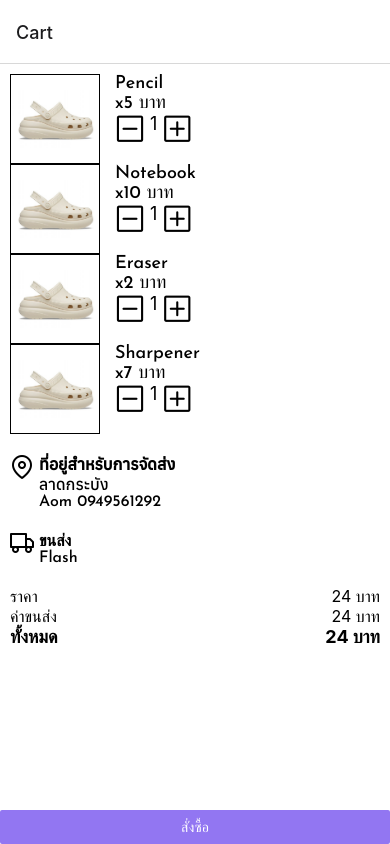
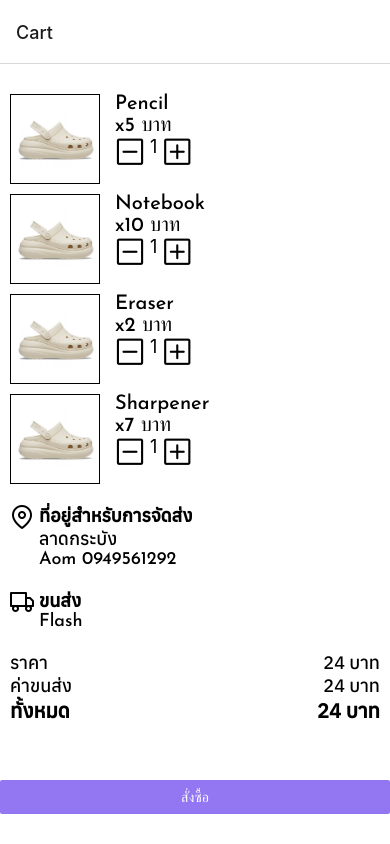
Before and after one commit to 64070018/mobile-Rubheal, a React Native app in the folder RUBHEAL/: screen /Cart in a window 390 px wide. Built offline with nearby package versions, Linux system fonts and the light colour scheme.

Commit message:
Update font

```diff
--- a/RUBHEAL/screens/cartScreen.js
+++ b/RUBHEAL/screens/cartScreen.js
@@ -27,7 +27,7 @@ const CartScreen = (props) => {
     return (
 
         <SafeAreaView style={styles.container}>
-            <View style={{paddingHorizontal:10}}>
+            <View style={{paddingHorizontal:10, paddingTop:10}}>
                 <FlatList data={products} keyExtractor={(item) => item.id} renderItem={({ item }) => {
                     return (
                         <View style={styles.product}>
@@ -35,7 +35,7 @@ const CartScreen = (props) => {
                                 source={require("../assets/crocs.png")} resizeMode="contain"
                             />
                             <View style={{ marginLeft: 15 }}>
-                                <Text style={{ fontSize: 18, fontFamily:'Josefin-Sans' }}>{item.name}{'\n'}x{item.price} บาท</Text>
+                                <Text style={{ fontSize: 20, fontFamily:'Josefin-Sans' }}>{item.name}{'\n'}x{item.price} บาท</Text>
                                 <View style={{ flexDirection: 'row' }}>
                                     <AntDesign name="minussquareo" size={30} color="black" />
                                     <Text style={{ marginHorizontal: 5, fontSize: 18 }}>1</Text>
@@ -50,34 +50,34 @@ const CartScreen = (props) => {
                 <View style={{ flexDirection: 'row', marginTop: 20 }}>
                     <Feather name="map-pin" size={24} color="black" />
                     <View style={{ marginLeft: 5 }}>
-                        <Text style={{ fontSize: 16, fontWeight: "bold", fontFamily: 'Anuphan' }}>ที่อยู่สำหรับการจัดส่ง</Text>
-                        <Text style={{ fontSize: 16, fontFamily: 'Anuphan' }}>ลาดกระบัง</Text>
-                        <Text style={{ fontSize: 16, fontFamily:'Josefin-Sans' }}>Aom 0949561292</Text>
+                        <Text style={{ fontSize: 18, fontWeight: "bold", fontFamily: 'Anuphan' }}>ที่อยู่สำหรับการจัดส่ง</Text>
+                        <Text style={{ fontSize: 18, fontFamily: 'Anuphan' }}>ลาดกระบัง</Text>
+                        <Text style={{ fontSize: 18, fontFamily:'Josefin-Sans' }}>Aom 0949561292</Text>
                     </View>
                 </View>
                 <View style={{ flexDirection: 'row', marginTop: 20 }}>
                     <Feather name="truck" size={24} color="black" />
                     <View style={{ marginLeft: 5 }}>
-                        <Text style={{ fontSize: 16, fontWeight: "bold" }}>ขนส่ง</Text>
-                        <Text style={{ fontSize: 16, fontFamily:'Josefin-Sans' }}>Flash</Text>
+                        <Text style={{ fontSize: 18, fontWeight: "bold", fontFamily: 'Anuphan' }}>ขนส่ง</Text>
+                        <Text style={{ fontSize: 18, fontFamily:'Josefin-Sans' }}>Flash</Text>
                     </View>
                 </View>
                 <View style={{ marginTop: 20 }}>
                     <View style={{ flexDirection: 'row', justifyContent: 'space-between' }}>
-                        <Text style={{ fontSize: 16 }}>ราคา</Text>
-                        <Text style={{ fontSize: 16 }}>24 บาท</Text>
+                        <Text style={{ fontSize: 18, fontFamily: 'Anuphan' }}>ราคา</Text>
+                        <Text style={{ fontSize: 18, fontFamily: 'Anuphan' }}>24 บาท</Text>
                     </View>
                     <View style={{ flexDirection: 'row', justifyContent: 'space-between' }}>
-                        <Text style={{ fontSize: 16 }}>ค่าขนส่ง</Text>
-                        <Text style={{ fontSize: 16 }}>24 บาท</Text>
+                        <Text style={{ fontSize: 18, fontFamily: 'Anuphan' }}>ค่าขนส่ง</Text>
+                        <Text style={{ fontSize: 18, fontFamily: 'Anuphan' }}>24 บาท</Text>
                     </View>
                     <View style={{ flexDirection: 'row', justifyContent: 'space-between' }}>
-                        <Text style={{ fontFamily: '',fontWeight: 'bold', fontSize: 18 }}>ทั้งหมด</Text>
-                        <Text style={{ fontWeight: 'bold', fontSize: 18 }}>24 บาท</Text>
+                        <Text style={{ fontWeight: 'bold', fontSize: 20, fontFamily: 'Anuphan' }}>ทั้งหมด</Text>
+                        <Text style={{ fontWeight: 'bold', fontSize: 20, fontFamily: 'Anuphan' }}>24 บาท</Text>
                     </View>
                 </View>
             </View>
-            <View style={{position:'absolute', bottom:0, width: '100%'}}>
+            <View style={{position:'absolute', bottom:30, width: '100%'}}>
                <Button title="สั่งซื้อ" color="#9276F2"></Button>
             </View>
 
@@ -99,6 +99,7 @@ const styles = StyleSheet.create({
     product: {
         // flex: 1,
         flexDirection: 'row',
+        marginTop: 10
         // justifyContent: 'flex-start',
         // width: '90%',
         // borderColor: 'black', borderWidth: 1
```
Also changed, not shown: 1 other file (tests, documents, lock files or other folders).
